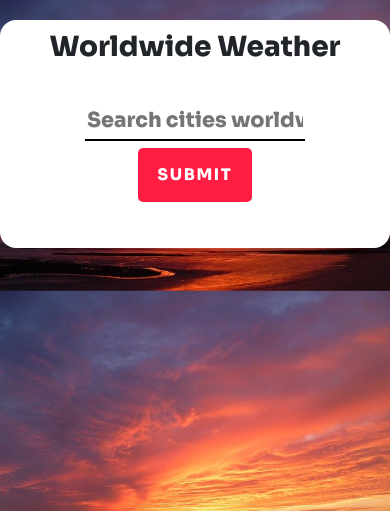
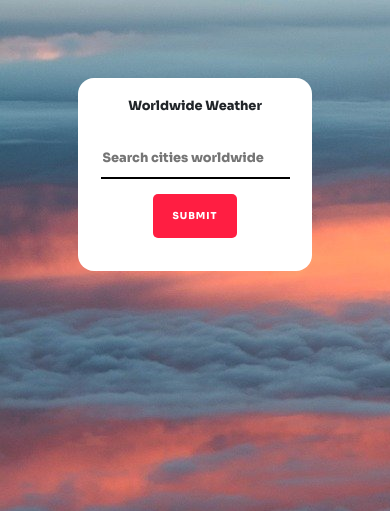
Before and after one commit to niall-anthony-mcnulty/Keele-Webdev-Assignment2, a PHP site: page / in a window 390 px wide. Shown: the top 511 px of the page. Run offline with PHP 8.4, Linux system fonts and the light colour scheme; some libraries are stand-ins or nearby versions; some web fonts are replaced.

Commit message:
mobile friendly

```diff
--- a/css/main.css
+++ b/css/main.css
@@ -8,7 +8,6 @@
 body {
     background-color : 	#BDBDC0;
     font-family: 'Sora', sans-serif;
-    background-image: url(../images/mainpic.jpg);
     background-size: cover;
     border-radius: 1rem;
 }
@@ -81,6 +80,7 @@ button {
     font-size: 1rem;
     font-weight: bold;
     letter-spacing: 0.1em;
+    margin-top: 3%;
     padding: 15px 20px;
     border-radius: 5px;
     background:var(--red);
@@ -113,3 +113,50 @@ ul {
 
     background-color: white;
 }
+
+/* media queries */
+
+@media (min-width: 0px) and (max-width: 600px) {
+    body {
+        background-image: url(..//images/mobilemain.jpg);
+        background-size: auto;
+        background-repeat: no-repeat;
+
+    }
+
+    h1 {
+        margin-top: 10%;
+        font-size: 80%;
+    }
+
+    .title {
+
+        margin-top: 20%;
+        width: 60%;
+    }
+
+    .input-country {
+        font-size: 80%;
+        width: 90%;
+    }
+
+    button {
+        font-size: 0.6rem;
+        margin-top: 5%;
+    }
+
+    .container {
+        width: 60%;
+    }
+}
+
+@media (min-width: 601px)  {
+
+    body {
+        background-image: url(../images/mainpic.jpg);
+        background-size: cover;
+        background-repeat: no-repeat;
+
+
+    }
+}
```
Also changed, not shown: images/mobilemain.jpg (added).
